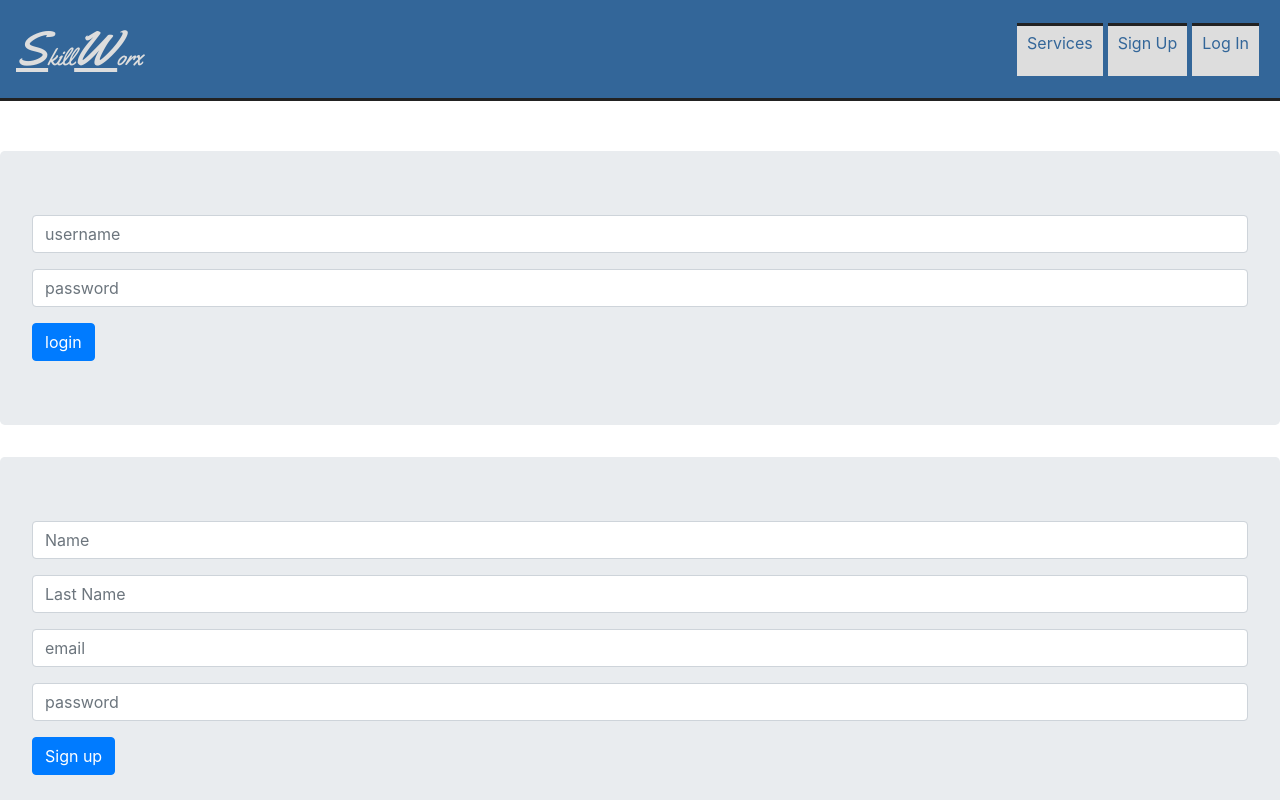
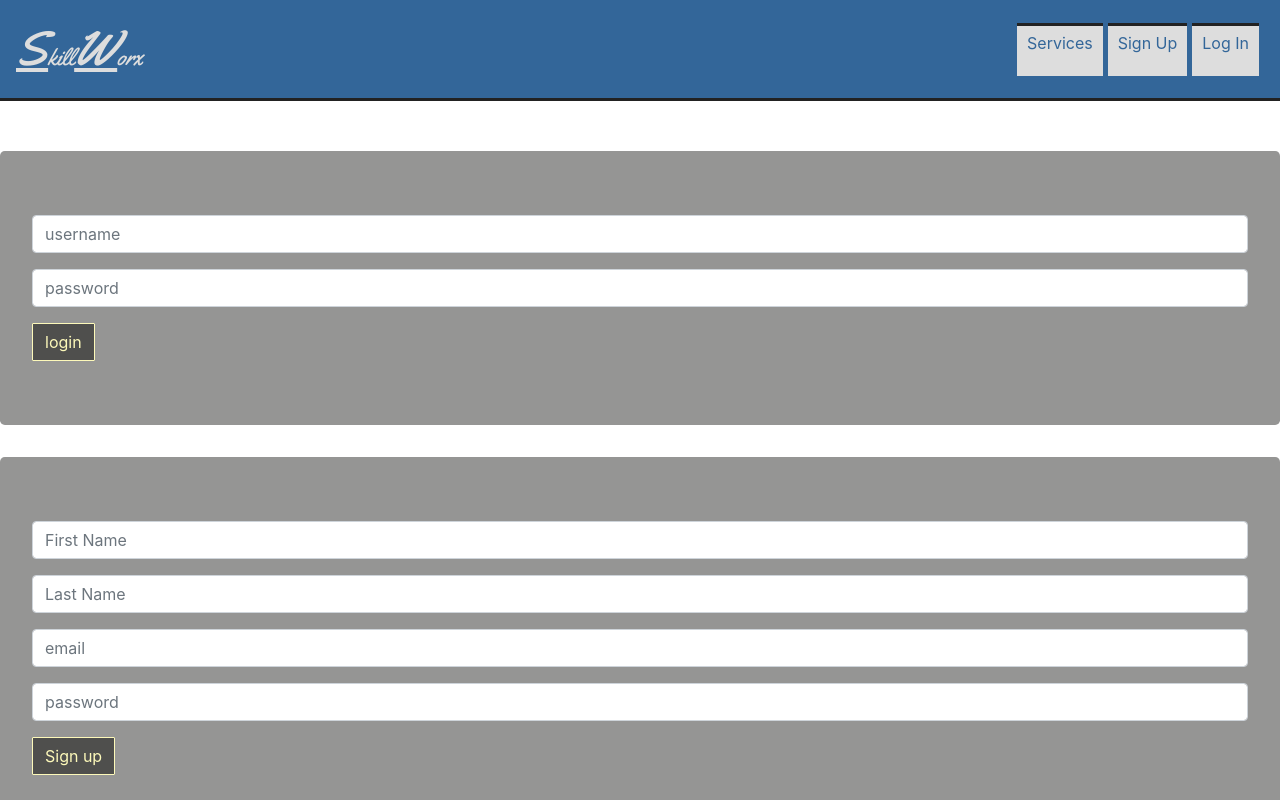
Before and after one commit to Barbi105/Skillworx, a React (Create React App) app in the folder client/: page / in a window 1280 px wide. Shown: the top 800 px of the page. Built offline with nearby package versions, Linux system fonts and the light colour scheme.

Commit message:
button styling

```diff
--- /dev/null
+++ b/client/src/components/signupForm/signup.css
@@ -0,0 +1,40 @@
+.jumbotron {
+  background-color: rgba(79,79,77, 0.6);
+}
+/*
+.form-control {
+  background-color: rgba(253,	249,	186, .9)
+  background-color: rgba(226, 240,	213, 0.7);
+} */
+
+.btn-primary:focus{
+  background-color: #3a3a38;
+  box-shadow: none;
+  border-color: #4f4f4d !important;
+
+}
+
+/* input:focus:required:invalid {
+  background-color: rgba(139,0,0,.7);
+  color: #fff;
+} */
+
+.btn-primary:active:focus{
+  background-color:#3a3a38 !important;
+  box-shadow: none !important;
+  border-color: #4f4f4d !important;
+}
+
+.btn-primary:hover{
+  background-color: #fdf9ba;
+  color: #4f4f4d;
+  border-color: #4f4f4d;
+}
+
+.btn-primary{
+  background-color: #4f4f4d;
+  color: #fdf9ba;
+  border-color: #fdf9ba;
+  border-radius: 1px;
+
+}
--- a/client/src/components/signupForm/signup.js
+++ b/client/src/components/signupForm/signup.js
@@ -1,12 +1,13 @@
 import React, { Component } from 'react'
 import API from "../../utils/API"
+import "./signup.css"
 
 export class SignupForm extends Component {
     state={
-        name: "",
+        firstName: "",
         lastName: "",
         email: "",
-        password: "",
+        password: ""
       };
 handleInputChange = event => {
     // Getting the value and name of the input which triggered the change
@@ -23,7 +24,7 @@ handleInputChange = event => {
     // Preventing the default behavior of the form submit (which is to refresh the page)
     event.preventDefault();
     if (!this.state.name ||!this.state.lastName ||!this.state.email || !this.state.password) {
-      alert("Please fill out all fields");
+      // alert("Please fill out all fields");
     } else if (this.state.password.length < 6) {
       alert(
         `Choose a longer password`
@@ -31,7 +32,6 @@ handleInputChange = event => {
     } else {
       API.signup(this.state).then((res)=>{
         console.log(res.data);
-
       })
     }
   }
@@ -39,19 +39,19 @@ handleInputChange = event => {
     return (
         <div className="jumbotron">
             <form>
-                  <div class="form-group">
-                    <input type="text" class="form-control" id="nameSignup" name="name" placeholder="Name" value={this.state.name} onChange={this.handleInputChange}/>
+                  <div className="form-group">
+                    <input type="text" className="form-control" id="nameSignup" name="firstName" placeholder="First Name" value={this.state.name} onChange={this.handleInputChange} required/>
                   </div>
-                  <div class="form-group">
-                    <input type="text" class="form-control" name="lastName" id="lastNameSignup" placeholder="Last Name" value={this.state.lastName} onChange={this.handleInputChange}/>
+                  <div className="form-group">
+                    <input type="text" className="form-control" name="lastName" id="lastNameSignup" placeholder="Last Name" value={this.state.lastName} onChange={this.handleInputChange} required/>
                   </div>
-                  <div class="form-group">
-                    <input type="text" class="form-control" id="usernameSignup" name="email" placeholder="email" value={this.state.email} onChange={this.handleInputChange}/>
+                  <div className="form-group">
+                    <input type="email" className="form-control" id="usernameSignup" name="email" placeholder="email" value={this.state.email} onChange={this.handleInputChange} required/>
                   </div>
-                  <div class="form-group">
-                    <input type="password" class="form-control" id="userPasswordSignup" name="password" placeholder="password" value={this.state.password}onChange={this.handleInputChange} />
+                  <div className="form-group">
+                    <input type="password" className="form-control" id="userPasswordSignup" name="password" placeholder="password" value={this.state.password}onChange={this.handleInputChange} required/>
                   </div>
-                  <button onClick={this.handleFormSubmit} type="submit" class="btn btn-primary" id="signup-submit">Sign up</button>
+                  <button onClick={this.handleFormSubmit} type="submit" className="btn btn-primary" id="signup-submit">Sign up</button>
                 </form>
         </div>
         )
```
Also changed, not shown: 2 other files (tests, documents, lock files or other folders).
